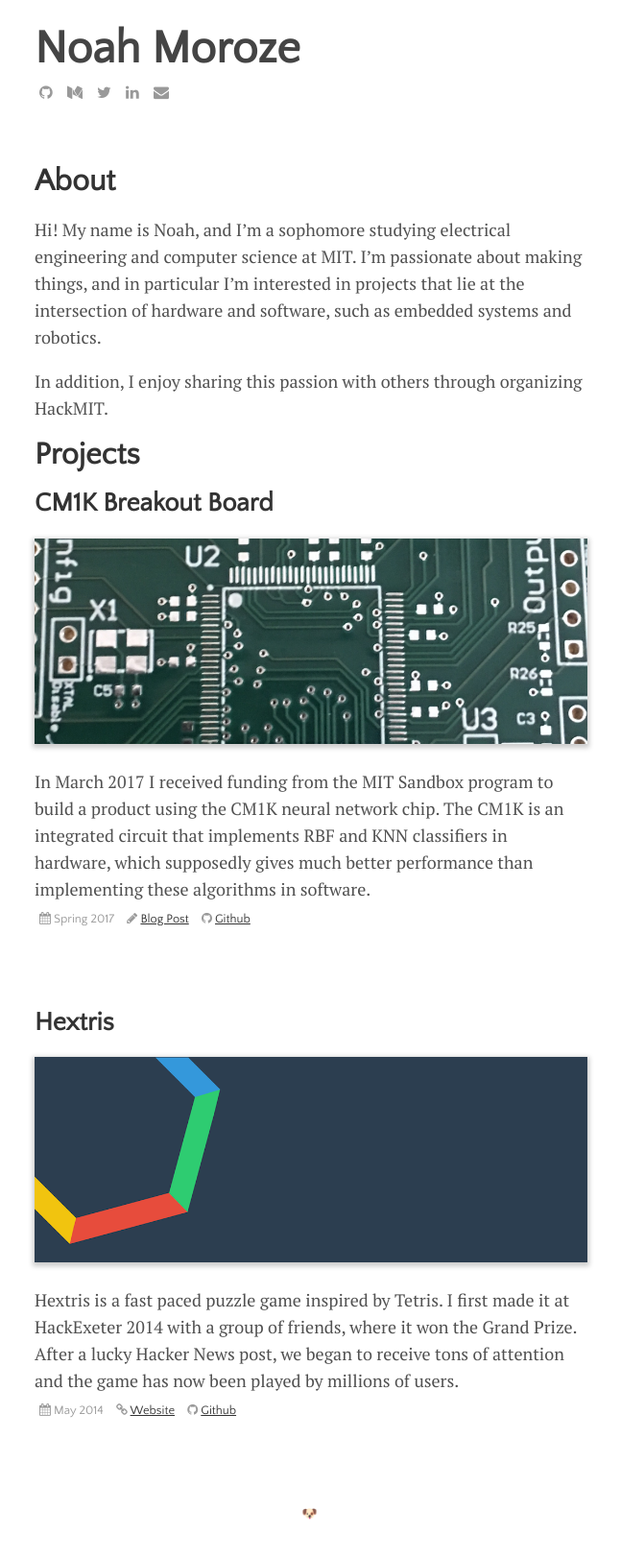
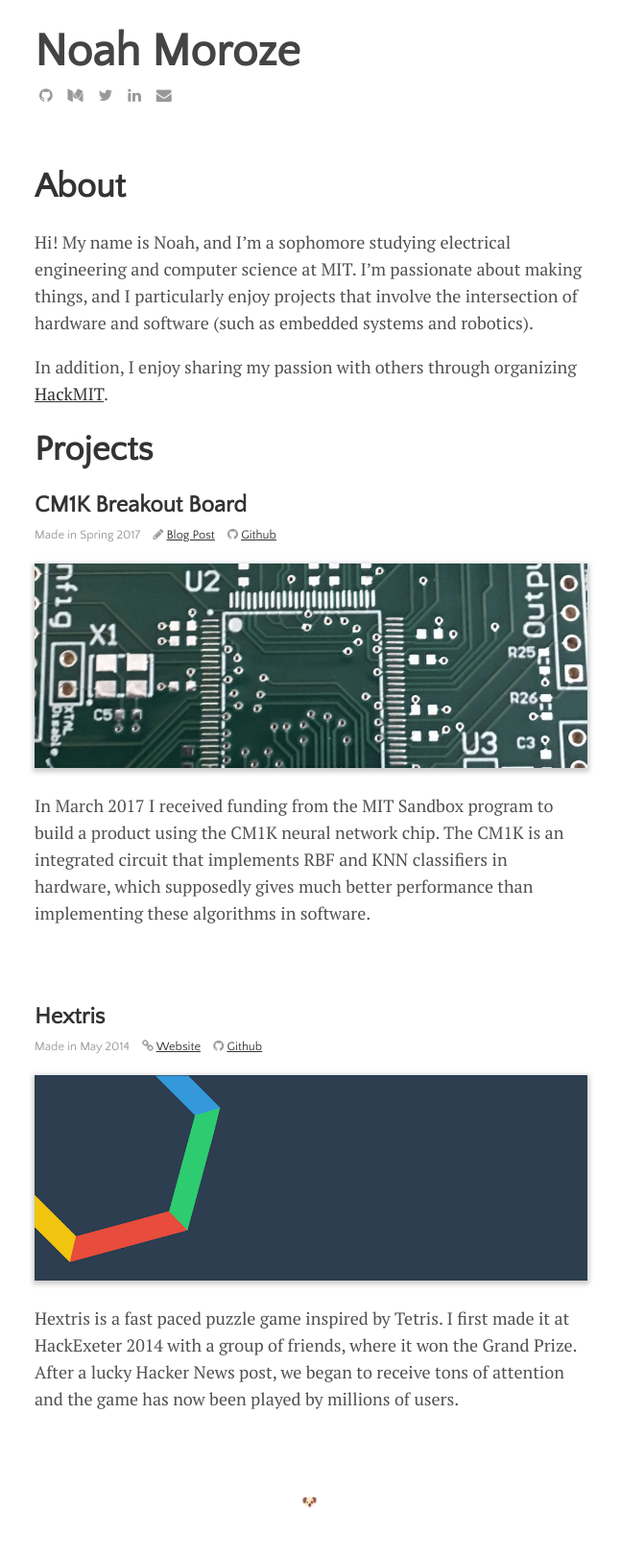
Before and after one commit to nmoroze/nmoroze.github.io, a Jekyll site: the page built from index.html, in a window 1280 px wide. Shown: the whole page at 96% size, without its empty margins (316-963 px from the left). Built offline with Jekyll 4.4.1, drawn with Linux system fonts in a browser that asks for light colours; nearby versions of some CDN libraries; the list of posts is cut into pages by our own code.

Commit message:
More tweaking

```diff
--- a/_sass/custom.scss
+++ b/_sass/custom.scss
@@ -8,5 +8,34 @@
 }
 
 .metadata-item {
-  padding: 5px;
+  padding-right: 10px;
 }
+
+h1{
+  font-size: 3rem;
+}
+
+h2 {
+  font-size: 1.5 * 1.5 * 1rem;
+}
+
+h3 {
+  font-size: 1.5 * 1rem;
+}
+
+h1, h2, h3, h4, h5, h6  {
+  a {
+    text-decoration: none;
+  }
+}
+
+h1, h2, h3, h4, h5, h6 {
+  font-family: "Quattrocento Sans", sans-serif;
+  color: #333;
+}
+
+#projects {
+  h3 {
+    margin: 0;
+  }
+}
--- a/_sass/lagrange.scss
+++ b/_sass/lagrange.scss
@@ -17,19 +17,6 @@ body {
   body h1 {
     font-size: 1.5rem;
   }
-}
-
-h1{
-  font-size: 2rem;
-}
-
-h1 a {
-  text-decoration: none;
-}
-
-h1, h2, h3, h4, h5, h6 {
-  font-family: "Quattrocento Sans", sans-serif;
-  color: #333;
 }
 
 a {
--- a/index.html
+++ b/index.html
@@ -3,33 +3,28 @@ layout: default
 title: Home
 ---
 
-
-<h1> About </h1>
+<div id="about">
+    <h2> <a href="#about">About</a> </h2>
     <p>
-    Hi! My name is Noah, and I’m a sophomore studying electrical engineering and computer science at MIT. I’m passionate about making things, and in particular I’m interested in projects that lie at the intersection of hardware and software, such as embedded systems and robotics.
+        Hi! My name is Noah, and I’m a sophomore studying electrical engineering and computer science at MIT. I’m passionate about making things, and I particularly enjoy projects that involve the intersection of hardware and software (such as embedded systems and robotics).
     </p>
 
     <p>
-    In addition, I enjoy sharing this passion with others through organizing HackMIT.
+        In addition, I enjoy sharing my passion with others through organizing <a href="https://hackmit.org">HackMIT</a>.
     </p>
+</div>
 
-<h1> Projects </h1>
-
+<div id="projects">
+    <h2> <a href="#projects">Projects</a> </h2>
     {% for project in site.data.projects %}
     <div class="posts">
-  <h2>
+      <h3>
         {{ project.name }}
-  </h2>
-  {% if project.image %}
-    <a href="#"><img src="/assets/img/projects/{{ project.image }}"></a>
-  {% endif %}
-  <p>
-    {{ project.description }}
+      </h3>
         <span class="project-metadata">
             {% if project.date %}
                 <span class="metadata-item">
-                <i class="fa fa-calendar" aria-hidden="true"></i>
-                {{ project.date }}
+                    Made in {{ project.date }}
                 </span>
             {% endif %}
             {% if project.blog %}
@@ -51,6 +46,13 @@ title: Home
                 </span>
             {% endif %}
         </span>
+
+      {% if project.image %}
+        <a href="#"><img src="/assets/img/projects/{{ project.image }}"></a>
+      {% endif %}
+      <p>
+        {{ project.description }}
       </p>
     </div>
     {% endfor %}
+</div>
```
Lines whose indentation alone changed are shown as unchanged.
